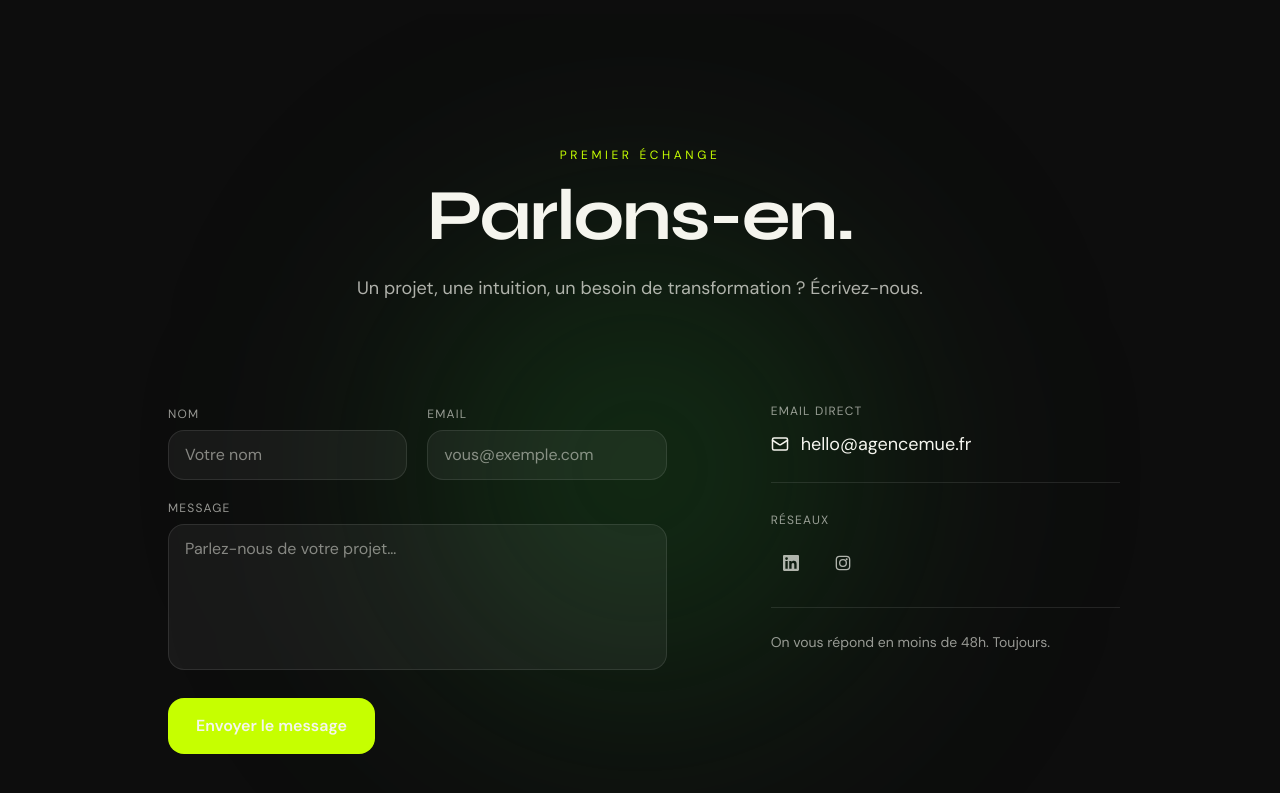
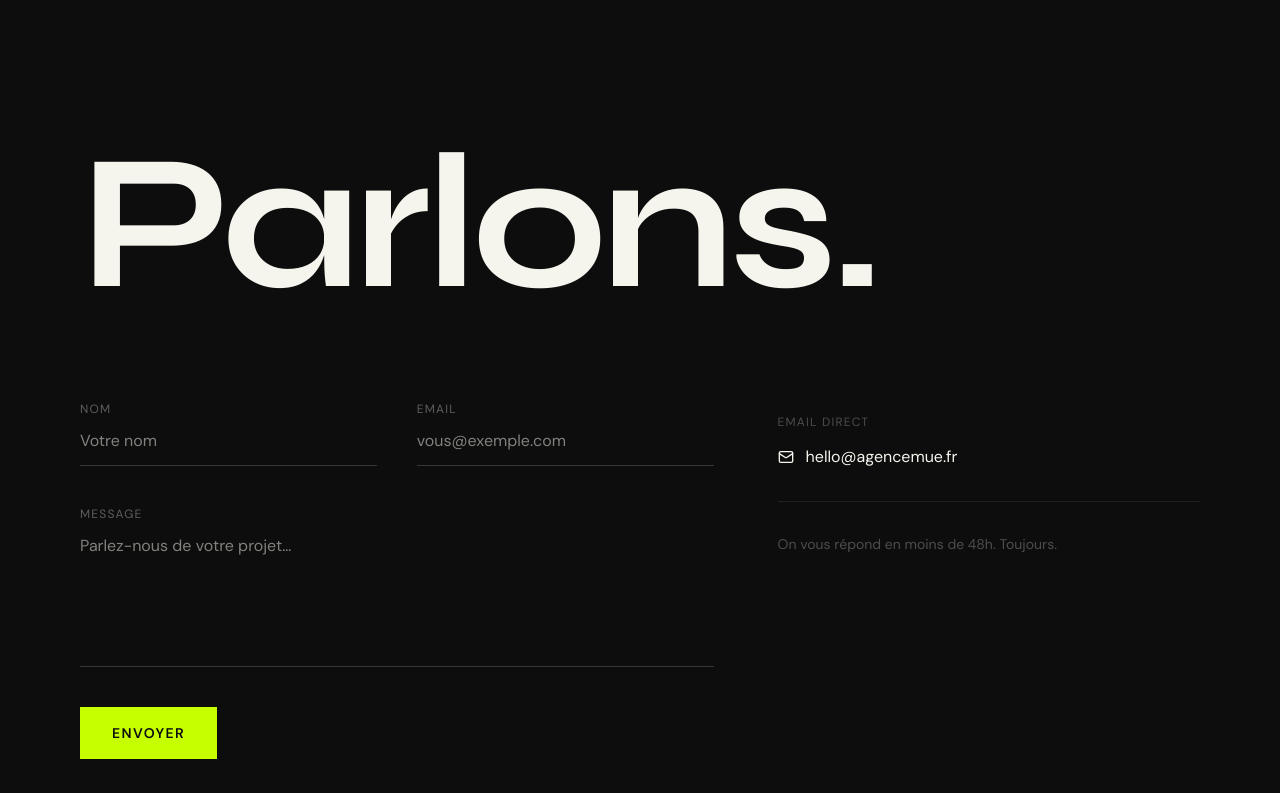
Before and after one commit to Mue-Agency/agence-vitrine, a Next.js app: page / in a window 1280 px wide. Shown: the part 5347-6140 px from the top of the page. Built offline with nearby package versions, Linux system fonts and the light colour scheme.

Commit message:
design: Contact Exuvie — Parlons. 15vw, formulaire underline épuré

```diff
--- a/components/Contact.tsx
+++ b/components/Contact.tsx
@@ -3,132 +3,141 @@
 import { motion } from "framer-motion";
 import { Mail } from "lucide-react";
 
-function Field({ label, id, type, placeholder }: { label: string; id: string; type: string; placeholder: string }) {
+function Field({
+  label,
+  id,
+  type,
+  placeholder,
+}: {
+  label: string;
+  id: string;
+  type: string;
+  placeholder: string;
+}) {
   return (
-    <div className="flex flex-col gap-2">
-      <label htmlFor={id} className="text-xs uppercase tracking-widest text-foreground/60">
+    <div className="flex flex-col gap-3">
+      <label
+        htmlFor={id}
+        className="text-xs uppercase tracking-widest"
+        style={{ color: "rgba(245,245,238,0.35)" }}
+      >
         {label}
       </label>
       <input
         id={id}
         type={type}
         placeholder={placeholder}
-        className="bg-white/5 border border-white/10 rounded-2xl px-4 py-3 outline-none focus:border-mue-lime focus:bg-white/10 transition-colors"
+        className="bg-transparent pb-3 outline-none transition-colors"
+        style={{
+          borderBottom: "1px solid rgba(245,245,238,0.18)",
+          color: "#F5F5EE",
+        }}
+        onFocus={(e) => (e.currentTarget.style.borderBottomColor = "#C6FF00")}
+        onBlur={(e) => (e.currentTarget.style.borderBottomColor = "rgba(245,245,238,0.18)")}
       />
     </div>
   );
 }
 
-function SocialLink({ href, label, children }: { href: string; label: string; children: React.ReactNode }) {
-  return (
-    <a
-      href={href}
-      aria-label={label}
-      className="h-10 w-10 rounded-xl glass flex items-center justify-center text-foreground/70 hover:text-mue-lime hover:bg-white/10 transition-colors"
-    >
-      {children}
-    </a>
-  );
-}
-
 export default function Contact() {
   return (
-    <section id="contact" className="relative py-32 px-6 overflow-hidden">
-      <div className="absolute inset-0 -z-10">
-        <div
-          className="absolute top-1/2 left-1/2 -translate-x-1/2 -translate-y-1/2 h-[700px] w-[700px] rounded-full"
-          style={{
-            background: "radial-gradient(circle, rgba(27,94,32,0.5), transparent 70%)",
-            filter: "blur(100px)",
-          }}
-        />
-      </div>
+    <section
+      id="contact"
+      className="section-black relative py-32 px-6 md:px-20 overflow-hidden"
+    >
+      <div className="max-w-6xl mx-auto">
+        {/* "Parlons." géant */}
+        <div className="overflow-hidden mb-24">
+          <motion.h2
+            initial={{ y: "110%" }}
+            whileInView={{ y: "0%" }}
+            viewport={{ once: true }}
+            transition={{ duration: 1, ease: [0.22, 1, 0.36, 1] }}
+            className="font-display font-bold leading-[0.85]"
+            style={{ fontSize: "clamp(5rem,15vw,15rem)", color: "#F5F5EE" }}
+          >
+            Parlons.
+          </motion.h2>
+        </div>
 
-      <div className="max-w-5xl mx-auto">
-        <motion.div
-          initial={{ opacity: 0, y: 30 }}
-          whileInView={{ opacity: 1, y: 0 }}
-          viewport={{ once: true }}
-          transition={{ duration: 0.7 }}
-          className="text-center mb-16"
-        >
-          <span className="text-xs uppercase tracking-[0.3em] text-mue-lime">Premier échange</span>
-          <h2 className="mt-4 font-display text-5xl md:text-7xl font-bold leading-[0.95]">
-            Parlons-en.
-          </h2>
-          <p className="mt-6 text-lg text-foreground/70 max-w-xl mx-auto">
-            Un projet, une intuition, un besoin de transformation ? Écrivez-nous.
-          </p>
-        </motion.div>
-
-        <div className="grid lg:grid-cols-[1.4fr_1fr] gap-8 items-start">
+        <div className="grid lg:grid-cols-[1.5fr_1fr] gap-16 items-start">
+          {/* Formulaire */}
           <motion.form
             initial={{ opacity: 0, y: 30 }}
             whileInView={{ opacity: 1, y: 0 }}
             viewport={{ once: true }}
-            transition={{ duration: 0.7, delay: 0.1 }}
+            transition={{ duration: 0.7, delay: 0.2 }}
             onSubmit={(e) => e.preventDefault()}
-            className="glass-strong rounded-3xl p-8 md:p-10 flex flex-col gap-5"
+            className="flex flex-col gap-10"
           >
-            <div className="grid md:grid-cols-2 gap-5">
+            <div className="grid md:grid-cols-2 gap-10">
               <Field label="Nom" id="name" type="text" placeholder="Votre nom" />
               <Field label="Email" id="email" type="email" placeholder="vous@exemple.com" />
             </div>
-            <div className="flex flex-col gap-2">
-              <label htmlFor="message" className="text-xs uppercase tracking-widest text-foreground/60">
+            <div className="flex flex-col gap-3">
+              <label
+                htmlFor="message"
+                className="text-xs uppercase tracking-widest"
+                style={{ color: "rgba(245,245,238,0.35)" }}
+              >
                 Message
               </label>
               <textarea
                 id="message"
                 rows={5}
                 placeholder="Parlez-nous de votre projet…"
-                className="bg-white/5 border border-white/10 rounded-2xl px-4 py-3 outline-none focus:border-mue-lime focus:bg-white/10 transition-colors resize-none"
+                className="bg-transparent pb-3 outline-none resize-none transition-colors"
+                style={{
+                  borderBottom: "1px solid rgba(245,245,238,0.18)",
+                  color: "#F5F5EE",
+                }}
+                onFocus={(e) =>
+                  (e.currentTarget.style.borderBottomColor = "#C6FF00")
+                }
+                onBlur={(e) =>
+                  (e.currentTarget.style.borderBottomColor =
+                    "rgba(245,245,238,0.18)")
+                }
               />
             </div>
-            <button
-              type="submit"
-              className="mt-2 self-start px-7 py-4 rounded-2xl bg-mue-lime text-mue-black font-semibold hover:scale-105 hover:glow-lime transition-all"
-            >
-              Envoyer le message
-            </button>
+            <div>
+              <button
+                type="submit"
+                className="px-8 py-4 font-semibold uppercase tracking-widest text-sm transition-all hover:glow-lime"
+                style={{ background: "#C6FF00", color: "#0D0D0D" }}
+                data-cursor
+              >
+                Envoyer
+              </button>
+            </div>
           </motion.form>
 
+          {/* Infos */}
           <motion.div
-            initial={{ opacity: 0, y: 30 }}
-            whileInView={{ opacity: 1, y: 0 }}
+            initial={{ opacity: 0 }}
+            whileInView={{ opacity: 1 }}
             viewport={{ once: true }}
-            transition={{ duration: 0.7, delay: 0.2 }}
-            className="glass rounded-3xl p-8 flex flex-col gap-6"
+            transition={{ duration: 0.7, delay: 0.4 }}
+            className="flex flex-col gap-8 pt-2"
           >
             <div>
-              <span className="text-xs uppercase tracking-widest text-foreground/60">Email direct</span>
+              <span
+                className="text-xs uppercase tracking-widest"
+                style={{ color: "rgba(245,245,238,0.28)" }}
+              >
+                Email direct
+              </span>
               <a
                 href="mailto:hello@agencemue.fr"
-                className="mt-2 flex items-center gap-3 text-lg hover:text-mue-lime transition-colors"
+                className="mt-3 flex items-center gap-3 transition-colors hover:text-mue-lime"
+                style={{ color: "#F5F5EE" }}
+                data-cursor
               >
-                <Mail size={18} /> hello@agencemue.fr
+                <Mail size={16} /> hello@agencemue.fr
               </a>
             </div>
-            <div className="h-px bg-white/10" />
-            <div>
-              <span className="text-xs uppercase tracking-widest text-foreground/60">Réseaux</span>
-              <div className="mt-3 flex gap-3">
-                <SocialLink href="#" label="LinkedIn">
-                  <svg width="16" height="16" viewBox="0 0 24 24" fill="currentColor">
-                    <path d="M20.447 20.452h-3.554v-5.569c0-1.328-.027-3.037-1.852-3.037-1.853 0-2.136 1.445-2.136 2.939v5.667H9.351V9h3.414v1.561h.046c.477-.9 1.637-1.85 3.37-1.85 3.601 0 4.267 2.37 4.267 5.455v6.286zM5.337 7.433a2.062 2.062 0 01-2.063-2.065 2.064 2.064 0 112.063 2.065zm1.782 13.019H3.555V9h3.564v11.452zM22.225 0H1.771C.792 0 0 .774 0 1.729v20.542C0 23.227.792 24 1.771 24h20.451C23.2 24 24 23.227 24 22.271V1.729C24 .774 23.2 0 22.222 0h.003z" />
-                  </svg>
-                </SocialLink>
-                <SocialLink href="#" label="Instagram">
-                  <svg width="16" height="16" viewBox="0 0 24 24" fill="none" stroke="currentColor" strokeWidth="2" strokeLinecap="round" strokeLinejoin="round">
-                    <rect x="2" y="2" width="20" height="20" rx="5" />
-                    <circle cx="12" cy="12" r="5" />
-                    <circle cx="17.5" cy="6.5" r="1.5" fill="currentColor" stroke="none" />
-                  </svg>
-                </SocialLink>
-              </div>
-            </div>
-            <div className="h-px bg-white/10" />
-            <p className="text-sm text-foreground/60">
+            <div style={{ height: 1, background: "rgba(245,245,238,0.08)" }} />
+            <p className="text-sm" style={{ color: "rgba(245,245,238,0.28)" }}>
               On vous répond en moins de 48h. Toujours.
             </p>
           </motion.div>
```
